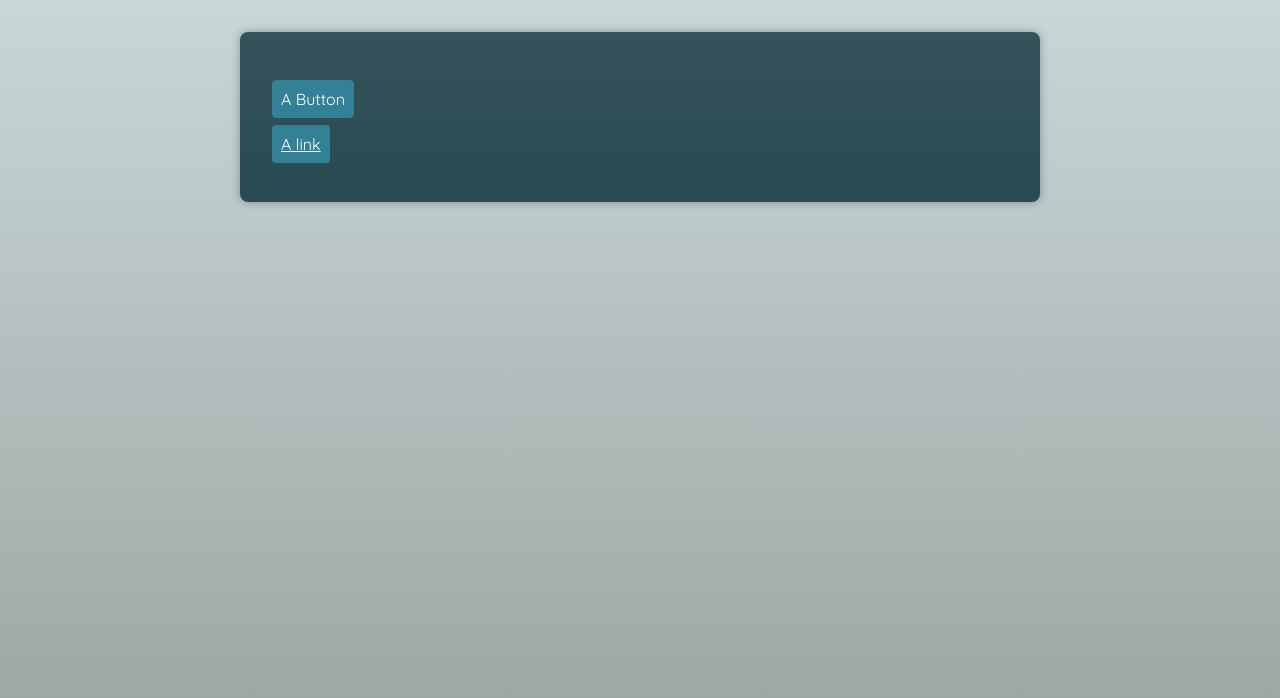
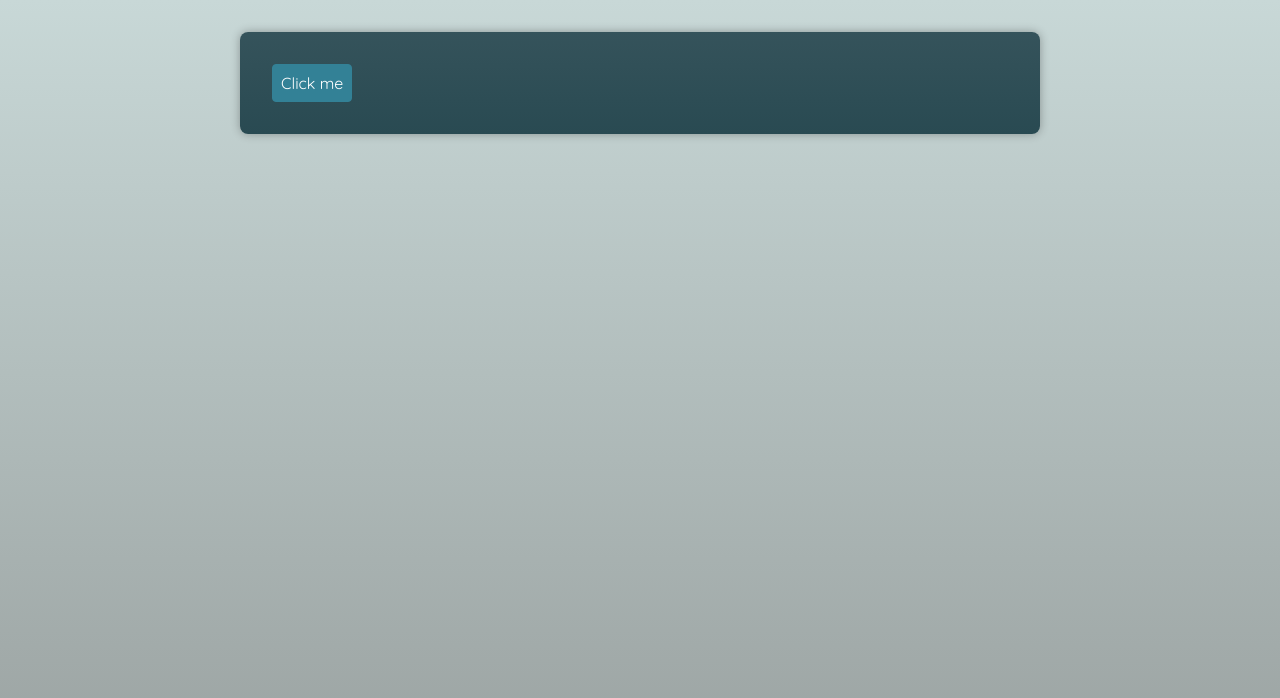
Before and after one commit to Saol09/react-typescript-advComponents, a React (Vite) app: page / in a window 1280 px wide. Shown: the top 698 px of the page. Built offline with nearby package versions, Linux system fonts and the light colour scheme; a web font is replaced by a local one.

Commit message:
Building polimorphic component with generics

```diff
--- a/src/App.tsx
+++ b/src/App.tsx
@@ -1,14 +1,10 @@
 import Button from './components/Button';
+import Container from './components/Container';
 
 function App() {
   return (
     <main>
-      <p>
-        <Button target="">A Button</Button>
-      </p>
-      <p>
-        <Button href="https://google.com">A link</Button>
-      </p>
+      <Container as={Button}>Click me</Container>
     </main>
   );
 }
--- /dev/null
+++ b/src/components/Container.tsx
@@ -0,0 +1,22 @@
+import {
+  type ElementType,
+  type ComponentPropsWithoutRef,
+  type ReactNode,
+} from 'react';
+
+type ContainerProp<T extends ElementType> = {
+  as?: T;
+  children: ReactNode;
+} & ComponentPropsWithoutRef<T>;
+
+function Container<C extends ElementType>({
+  as,
+  children,
+  ...props
+}: ContainerProp<C>) {
+  const Component = as || 'div';
+
+  return <Component {...props}>{children}</Component>;
+}
+
+export default Container;
```
